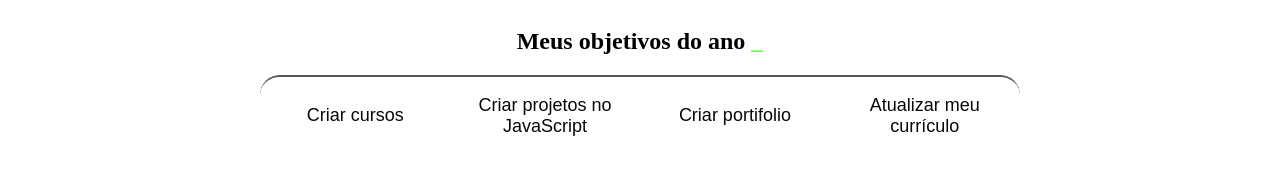
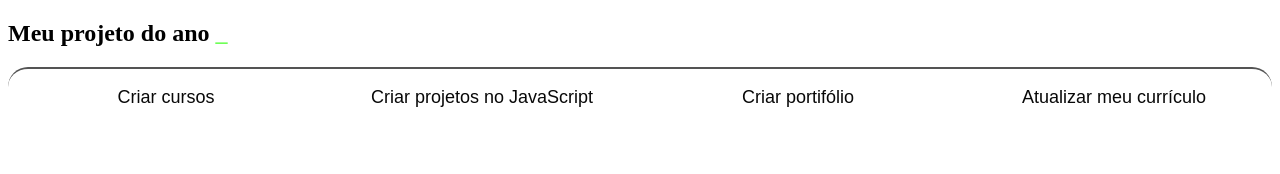
Before and after one commit to anavaleriano/3f_2024, a plain HTML site: page index.html in a window 1280 px wide. Drawn offline with Linux system fonts and the light colour scheme.

Commit message:
Update index.html

```diff
--- a/index.html
+++ b/index.html
@@ -5,19 +5,20 @@
     <meta http-equiv="X-UA-Compatible" content="IE=edge">
     <meta name="viewport" content="width=device-width, initial-scale=1.0">
     <link rel="stylesheet" href="style.css">
-    <title>Projeto - Larissa</title>
+    <title>Projeto - Ana Beatriz </title>
 </head>
 <body>
-    <section class="conteudoprin-principal">
-        <h2 class="titulo.principa">
-            Meus objetivos do ano <span>_</span>
-        </h2>
+    <section class="conteudoprin">
+        <h2 class="titulo">
+            Meu projeto do ano <span>_</span> </h2>
         <div class="botoes">
             <button class="botao">Criar cursos</button>
             <button class="botao">Criar projetos no JavaScript</button>
-            <button class="botao">Criar portifolio</button>
+            <button class="botao">Criar portifólio</button>
             <button class="botao">Atualizar meu currículo</button>
         </div>
     </section>
+<script src="main.js"></script>
+
 </body>
 </html>
```
